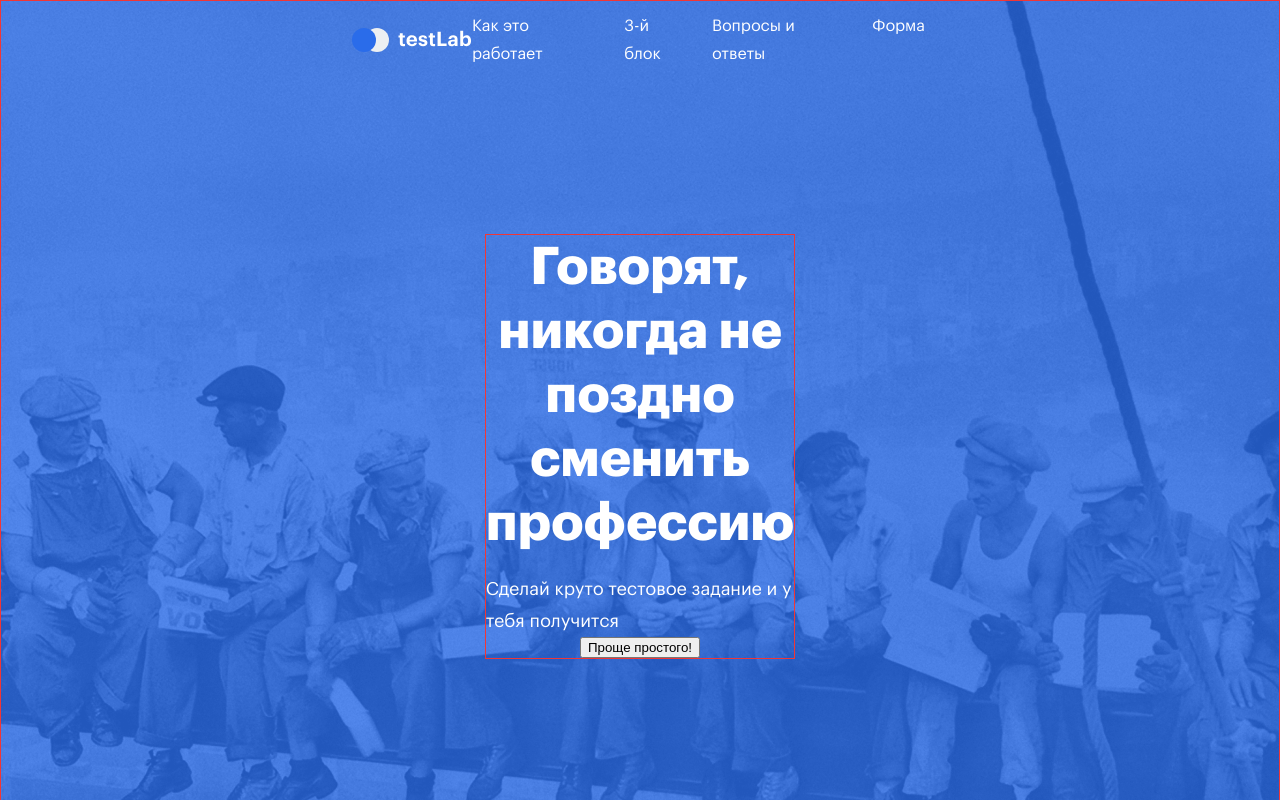
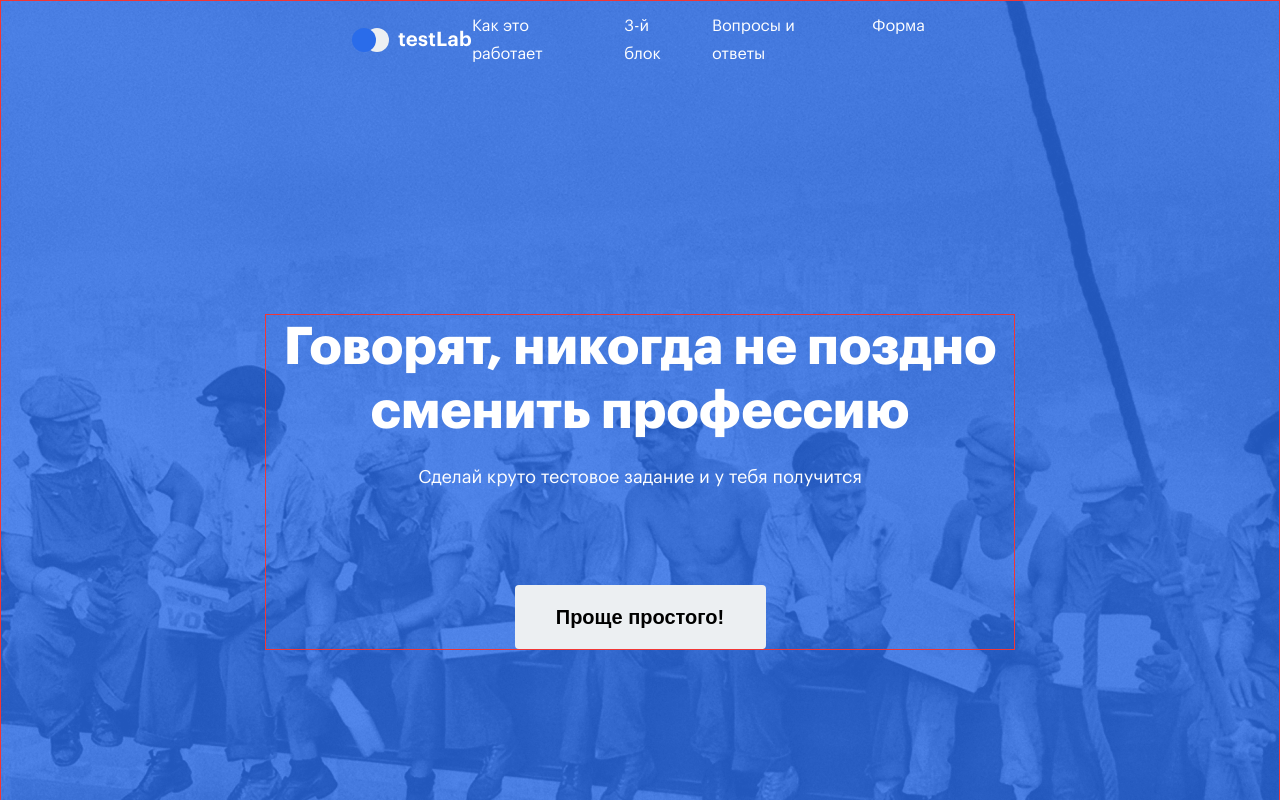
Before and after one commit to AndrewRusanov/lab-internet-test, a React (Vite) app: page / in a window 1280 px wide. Shown: the top 800 px of the page. Built offline with nearby package versions, Linux system fonts and the light colour scheme.

Commit message:
feat: add button in mainText

```diff
--- a/src/components/Start/components/MainText/MainText.module.css
+++ b/src/components/Start/components/MainText/MainText.module.css
@@ -5,7 +5,7 @@
   flex-direction: column;
   justify-content: center;
   align-items: center;
-  margin: 233px 586px 313px;
+  margin: 313px auto;
 }
 
 .title {
@@ -20,5 +20,27 @@
   font-size: 18px;
   line-height: 32px;
   padding: 0;
-  margin: 18px 0 0;
+  margin: 18px 0 92px;
 }
+
+.button {
+  width: 251px;
+  height: 64px;
+  background-color: var(--light-gray);
+  color: var(--black);
+  border: none;
+  outline: none;
+  border-radius: 4px;
+  padding: 20px 40px;
+  font-size: 20px;
+  line-height: 24px;
+  font-weight: 700;
+  cursor: pointer;
+  transition: background-color 0.3s;
+}
+
+.button:hover {
+  border: 1px solid var(--mid-gray);
+  background-color: white;
+  padding: 18px 38px;
+}
--- a/src/components/Start/components/MainText/MainText.tsx
+++ b/src/components/Start/components/MainText/MainText.tsx
@@ -9,7 +9,9 @@ const MainText = () => {
       <p className={styles.article}>
         Сделай круто тестовое задание и у тебя получится
       </p>
-      <button>Проще простого!</button>
+      <button type="button" className={styles.button}>
+        Проще простого!
+      </button>
     </div>
   );
 };
```
